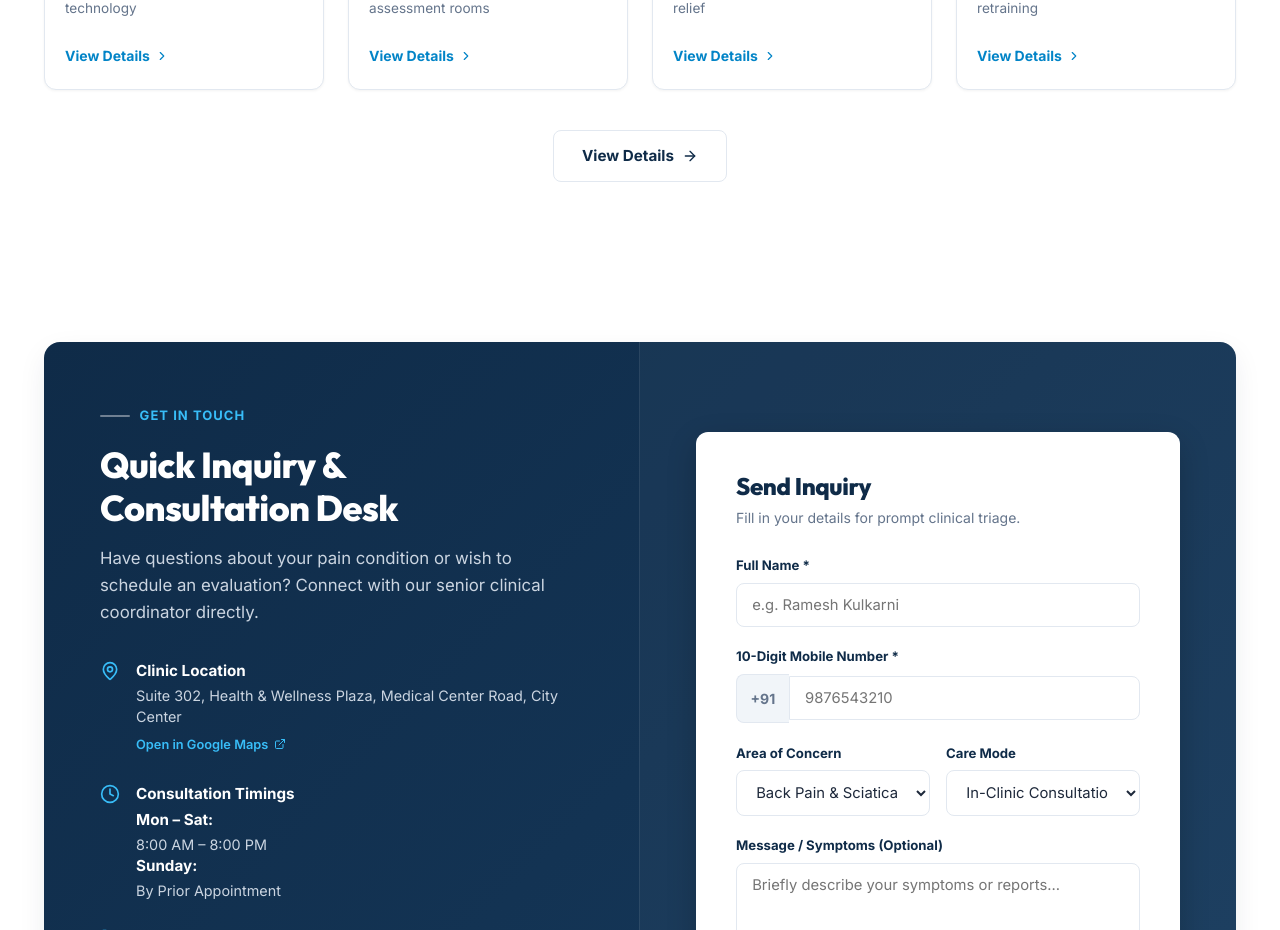
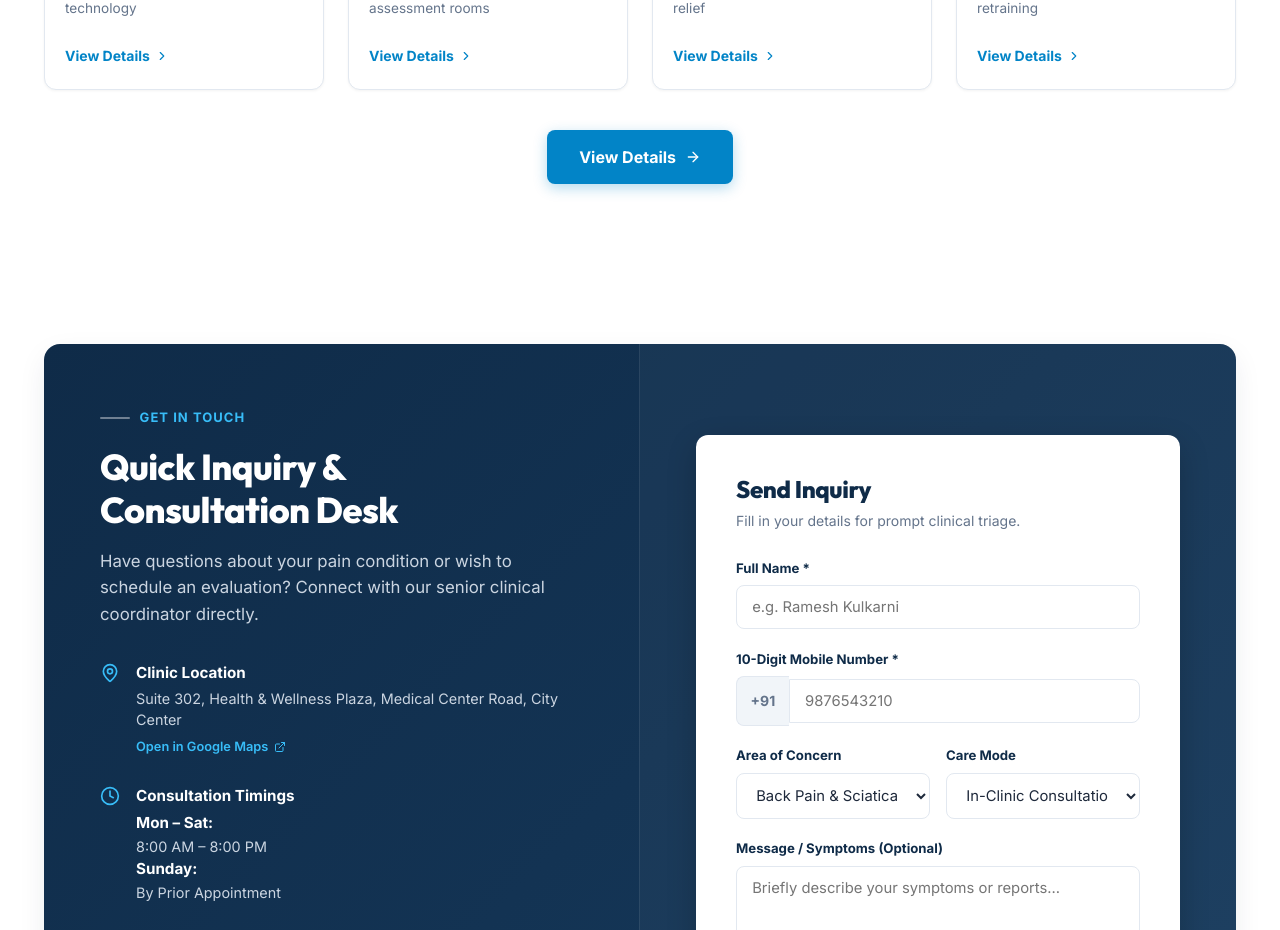
Before and after one commit to mayararothe28/physio-website, a React (Vite) app: page / in a window 1280 px wide. Shown: the part 4640-5570 px from the top of the page. Built offline with nearby package versions, Linux system fonts and the light colour scheme.

Commit message:
Style View Details button with matching vibrant blue color and hover effects like View all Services button

```diff
--- a/src/pages/HomePage.css
+++ b/src/pages/HomePage.css
@@ -873,22 +873,24 @@
 .wor-btn-gallery-visit {
   display: inline-flex;
   align-items: center;
-  gap: 0.5rem;
-  background: #ffffff;
-  color: var(--wor-navy);
-  border: 1.5px solid var(--wor-border);
-  font-size: 0.95rem;
+  gap: 0.55rem;
+  background: var(--wor-blue);
+  color: #ffffff;
+  font-size: 1rem;
   font-weight: 700;
-  padding: 0.75rem 1.75rem;
+  padding: 0.85rem 2rem;
   border-radius: var(--wor-radius-sm);
   text-decoration: none;
+  box-shadow: 0 4px 14px rgba(2, 132, 199, 0.3);
   transition: var(--wor-transition);
+  border: none;
 }
 
 .wor-btn-gallery-visit:hover {
-  background: var(--wor-navy);
+  background: var(--wor-blue-dark);
+  transform: translateY(-2px);
   color: #ffffff;
-  border-color: var(--wor-navy);
+  box-shadow: 0 6px 18px rgba(2, 132, 199, 0.4);
 }
 
 /* ══════════════════════════════════════════════════════════════════
```
